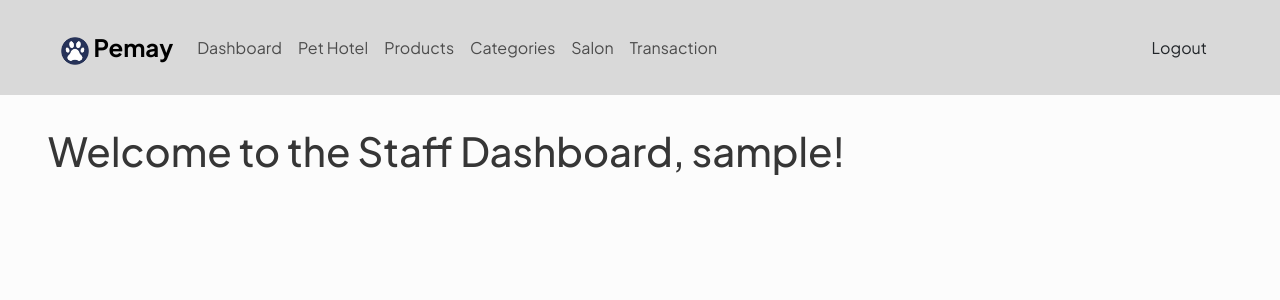
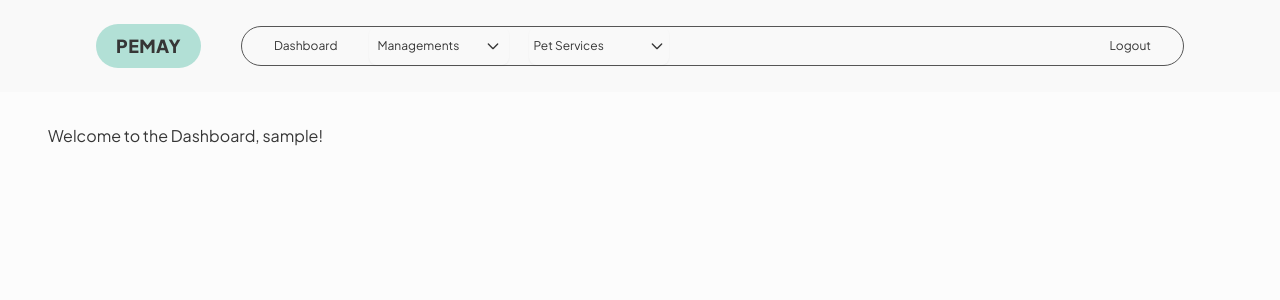
Before and after one commit to dnsyr/pemay, a PHP site: page /xe/pages/staff/dashboard.php in a window 1280 px wide. Shown: the top 300 px of the page. Run offline with PHP 8.4, Linux system fonts and the light colour scheme; the visitor is signed in with stand-in values (Sample User, id 1); a stand-in replaces the project's code that opens the database connection; some libraries are stand-ins or nearby versions.

Commit message:
adding navbars

```diff
--- a/layout/header-tailwind.php
+++ b/layout/header-tailwind.php
@@ -109,12 +109,12 @@ $isPetServicesActive = (
       <div class="w-full flex justify-between border border-[#565656] rounded-full px-5">
         <div class="flex gap-5 items-center" id="navbarNav">
           <!-- Dashboard Menu Item -->
-          <a class="text-[#363636] font-normal text-sm py-1 px-3 <?php echo ($currentUri === $ownerDashboardUri) ? $linkActive : ''; ?> hover:font-semibold" href="/pemay/pages/<?php echo $role; ?>/dashboard.php">Dashboard</a>
+          <a class="text-[#363636] font-normal text-xs py-1 px-3 <?php echo ($currentUri === $ownerDashboardUri) ? $linkActive : ''; ?> hover:font-semibold" href="/pemay/pages/<?php echo $role; ?>/dashboard.php">Dashboard</a>
 
           <!-- Management Dropdown -->
           <div class="relative inline-block w-[140px]">
             <!-- Dropdown Toggle -->
-            <label tabindex="0" class="btn btnManagement min-h-[2.375rem] h-[2.375rem] max-h-[2.375rem] border-none font-normal hover:bg-[#FCFCFC] py-2 px-2 w-full justify-between bg-transparent text-[#363636] text-sm <?php echo $isManagementsActive; ?> hover:font-semibold">
+            <label tabindex="0" class="btn btnManagement min-h-[2.375rem] h-[2.375rem] max-h-[2.375rem] border-none font-normal hover:bg-[#FCFCFC] py-2 px-2 w-full justify-between bg-transparent text-[#363636] text-xs <?php echo $isManagementsActive; ?> hover:font-semibold">
               <span id="selectedManagement">Managements</span>
               <svg xmlns="http://www.w3.org/2000/svg" class="w-4 h-4 inline float-right" fill="none" viewBox="0 0 24 24" stroke="currentColor">
                 <path stroke-linecap="round" stroke-linejoin="round" stroke-width="2" d="M19 9l-7 7-7-7" />
@@ -145,7 +145,7 @@ $isPetServicesActive = (
           <!-- Pet Services Dropdown -->
           <div class="relative inline-block w-[140px]">
             <!-- Dropdown Toggle -->
-            <label tabindex="0" class="btn btnPetService min-h-[2.375rem] h-[2.375rem] max-h-[2.375rem] border-none font-normal hover:bg-[#FCFCFC] py-1 px-1 w-full justify-between bg-transparent text-[#363636] text-sm <?php echo $isPetServicesActive; ?> hover:font-semibold">
+            <label tabindex="0" class="btn btnPetService min-h-[2.375rem] h-[2.375rem] max-h-[2.375rem] border-none font-normal hover:bg-[#FCFCFC] py-1 px-1 w-full justify-between bg-transparent text-[#363636] text-xs <?php echo $isPetServicesActive; ?> hover:font-semibold">
               <span id="selectedPetService">Pet Services</span>
               <svg xmlns="http://www.w3.org/2000/svg" class="w-4 h-4 inline float-right" fill="none" viewBox="0 0 24 24" stroke="currentColor">
                 <path stroke-linecap="round" stroke-linejoin="round" stroke-width="2" d="M19 9l-7 7-7-7" />
@@ -170,13 +170,13 @@ $isPetServicesActive = (
 
           <!-- Report Menu Item -->
           <?php if ($role === 'owner'): ?>
-            <a class="text-[#363636] font-normal text-sm py-1 px-3 <?php echo ($currentUri === $reportUri) ? $linkActive : ''; ?> hover:font-semibold" href="/pemay/pages/owner/reports.php">Reports</a>
+            <a class="text-[#363636] font-normal text-xs py-1 px-3 <?php echo ($currentUri === $reportUri) ? $linkActive : ''; ?> hover:font-semibold" href="/pemay/pages/owner/reports.php">Reports</a>
           <?php endif; ?>
         </div>
 
         <!-- Logout Button -->
         <form action="/pemay/auth/logout.php" method="post" class="flex items-center">
-          <button class="text-[#363636] font-normal text-sm py-1 px-3 decoration-none hover:font-semibold" type="submit">Logout</button>
+          <button class="text-[#363636] font-normal text-xs py-1 px-3 decoration-none hover:font-semibold" type="submit">Logout</button>
         </form>
       </div>
     </div>
--- a/pages/pet-hotel/dashboard.php
+++ b/pages/pet-hotel/dashboard.php
@@ -5,7 +5,7 @@ require_once '../../config/database.php';
 include '../../handlers/pet-hotel-and-cage.php';
 
 $pageTitle = 'Pet Hotel';
-include '../../layout/header.php';
+include '../../layout/header-tailwind.php';
 
 $pegawaiID = $_SESSION['employee_id'];
 
--- a/pages/pet-hotel/update-reservation.php
+++ b/pages/pet-hotel/update-reservation.php
@@ -1,11 +1,12 @@
 <?php
 session_start();
 ob_start();
+include '../../config/connection.php';
 include '../../config/database.php';
 include '../../handlers/pet-hotel-and-cage.php';
 
 $pageTitle = 'Update Reservation';
-include '../../layout/header.php';
+include '../../layout/header-tailwind.php';
 
 if (isset($_GET['id'])) {
   $reservationID = $_GET['id'];
--- a/pages/pet-transaction/add-product-transaction.php
+++ b/pages/pet-transaction/add-product-transaction.php
@@ -3,7 +3,7 @@ session_start();
 include '../../config/connection.php';
 
 $pageTitle = 'Add Product Transaction';
-include '../../layout/header.php';
+include '../../layout/header-tailwind.php';
 
 // Check if user is logged in
 if (!isset($_SESSION['user_logged_in']) || $_SESSION['user_logged_in'] !== true) {
--- a/pages/product/product.php
+++ b/pages/product/product.php
@@ -3,7 +3,7 @@ session_start();
 include '../../config/connection.php';
 
 $pageTitle = 'Manage Product';
-include '../../layout/header.php';
+include '../../layout/header-tailwind.php';
 
 // Check if the user is logged in
 if (!isset($_SESSION['user_logged_in']) || $_SESSION['user_logged_in'] !== true) {
--- a/pages/staff/dashboard.php
+++ b/pages/staff/dashboard.php
@@ -1,12 +1,17 @@
 <?php
 session_start();
+ob_start();
+include '../../config/connection.php';
+include '../../config/database.php';
+
+$pageTitle = 'Staff Dashboard';
+include '../../layout/header-tailwind.php';
+
+
 if (!isset($_SESSION['username']) || $_SESSION['posisi'] != 'staff') {
   header("Location: ../../auth/restricted.php");
   exit();
-}
-
-$pageTitle = 'Staff Dashboard';
-include './header.php'; // Include the header file for navigation
+} // Include the header file for navigation
 ?>
 
 <!DOCTYPE html>
@@ -14,7 +19,7 @@ include './header.php'; // Include the header file for navigation
 
 <body>
   <div class="page-container">
-    <h1>Welcome to the Staff Dashboard, <?php echo $_SESSION['username']; ?>!</h1>
+    <h1>Welcome to the Dashboard, <?php echo $_SESSION['username']; ?>!</h1>
   </div>
 </body>
 
```
Also changed, not shown: pages/owner/dashboard.php (+6 -3 lines), pages/salon/salon-services.php (+8 -2 lines), pages/vet/dashboard.php (+7 -0 lines).
